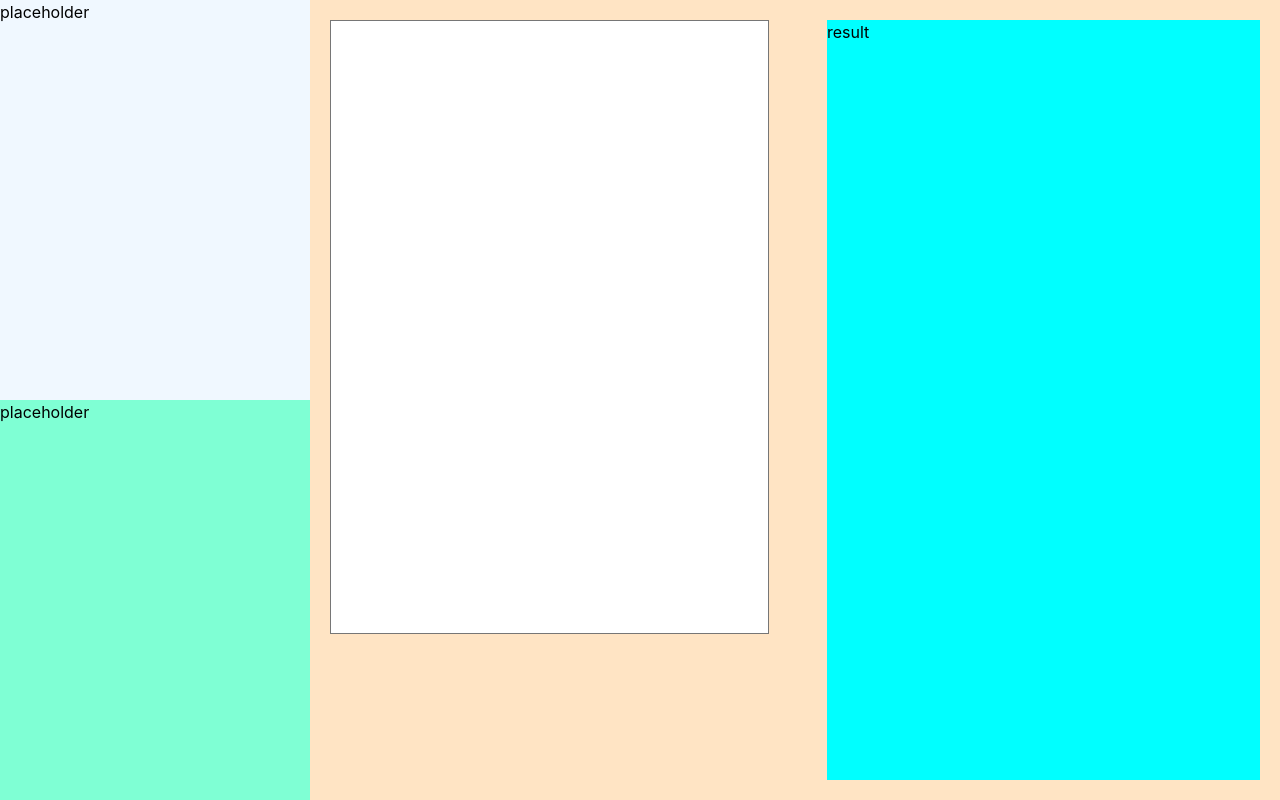
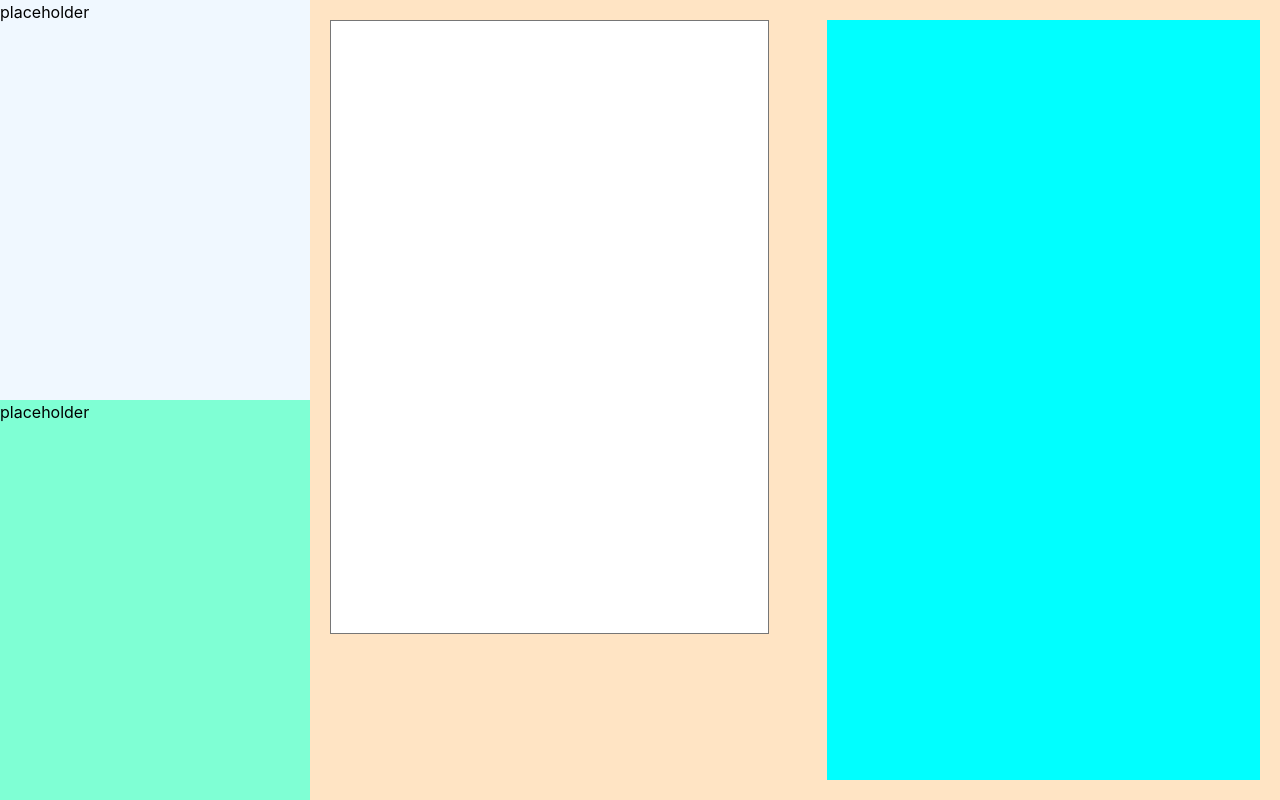
Before and after one commit to Kndgy/jsx-to-unreal-umg, a React (Vite) app: page / in a window 1280 px wide. Built offline with nearby package versions, Linux system fonts and the light colour scheme.

Commit message:
textarea and result

```diff
--- a/src/modules/editor.tsx
+++ b/src/modules/editor.tsx
@@ -1,6 +1,15 @@
+import { useState } from 'react'
 import styles from './editor.module.css'
 
 export const Editor = () => {
+
+    const [text, setText] = useState('')
+
+    const handleText = (event:any) => {
+        setText(event.target.value);
+        console.log(event.target.value)
+    }
+
     return(
         <div className={styles.editor}>
             <div className={styles.sideBar}>
@@ -13,10 +22,15 @@ export const Editor = () => {
             </div>
             <div className={styles.content}>
                 <div className={styles.inputContainer}>
-                    <textarea className={styles.input}/>
+                    <textarea
+                        className={styles.input}
+                        id='text'
+                        value={text}
+                        onChange={handleText}
+                    />
                 </div>
                 <div className={styles.result}>
-                    result
+                    {text}
                 </div>
             </div>
         </div>
```
